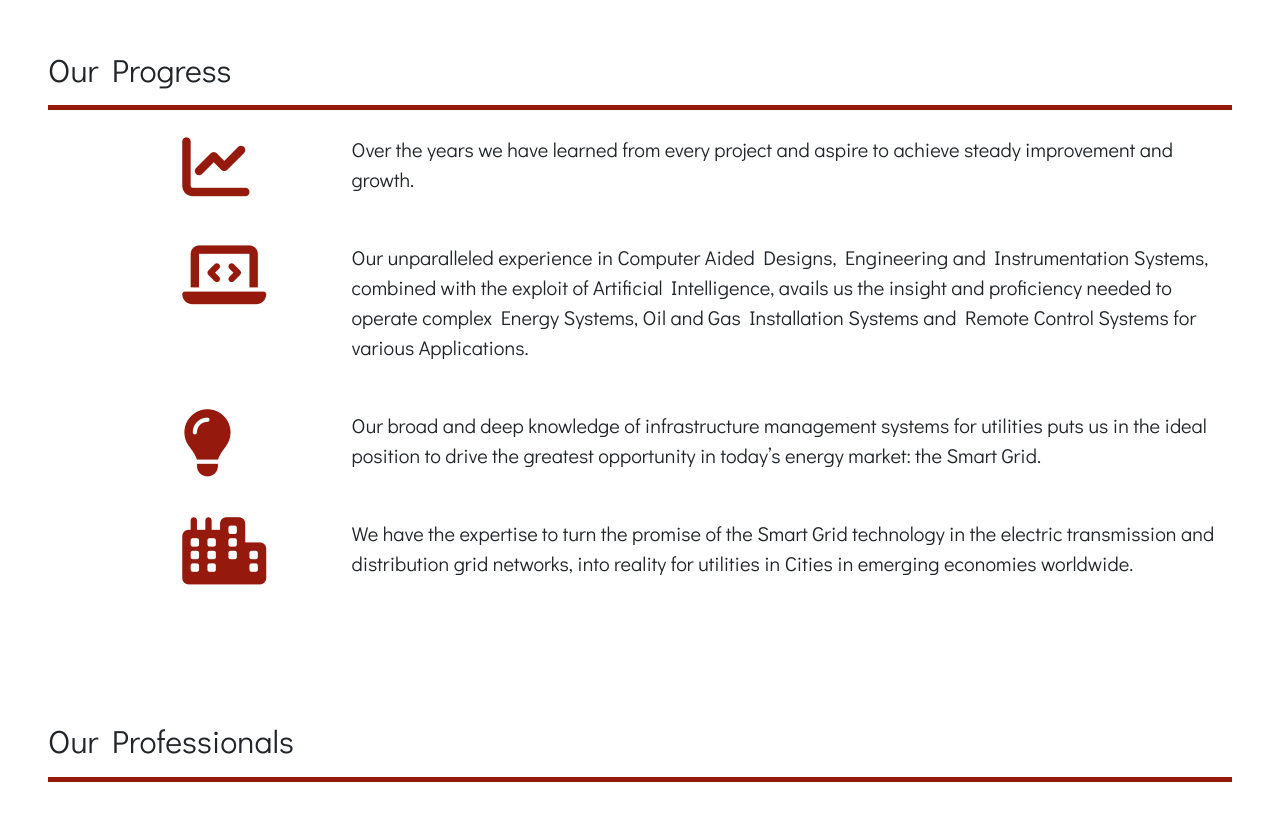
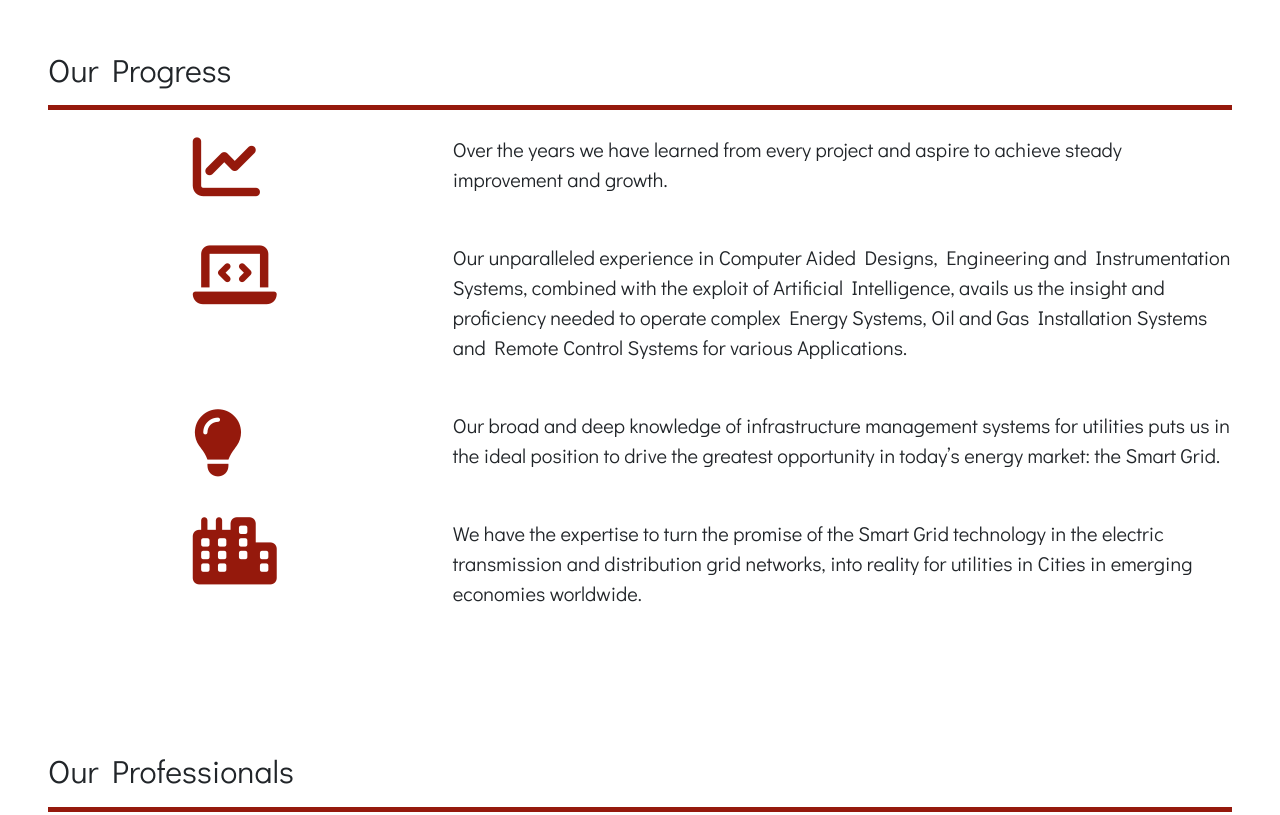
Before and after one commit to Jo-IE/SEO-website, a website: page about.html in a window 1280 px wide. Shown: the part 1640-2455 px from the top of the page. Drawn offline with Linux system fonts and the light colour scheme.

Commit message:
edit bootstrap styles

```diff
--- a/about.html
+++ b/about.html
@@ -37,14 +37,16 @@
         </button>
         <div class="collapse navbar-collapse" id="navbarResponsive">
           <ul class="navbar-nav ml-auto">
-            <li class="nav-item active">
+            <li class="nav-item ">
               <a class="nav-link" href="./index.html"
                 >Home
+
+              </a>
+            </li>
+            <li class="nav-item active">
+              <a class="nav-link" href="#">About
                 <span class="sr-only">(current)</span>
               </a>
-            </li>
-            <li class="nav-item">
-              <a class="nav-link" href="#">About</a>
             </li>
             <li class="nav-item">
               <a class="nav-link" href="./services.html">Services</a>
@@ -182,20 +184,20 @@
     <section class="py-5 px-5">
       <h2 class="font-weight-light py-3 about-title">Our Progress</h2>
       <div class="row py-3">
-        <span class="col-1 px-5 mx-auto"
+        <span class="col-1 px-2 mx-auto d-none d-sm-block"
           ><i class="fa fa-3x fa-chart-line text-red"></i
         ></span>
-        <p class="col-9 lead ">
+        <p class="col-8 lead">
           Over the years we have learned from every project and aspire to
           achieve steady improvement and growth.
         </p>
       </div>
 
       <div class="row py-3">
-        <span class="col-1 px-5 mx-auto"
+        <span class="col-1 px-2 mx-auto d-none d-sm-block"
           ><i class="fa fa-3x fa-laptop-code text-red"></i
         ></span>
-        <p class="col-9 lead">
+        <p class="col-8 lead">
           Our unparalleled experience in Computer Aided Designs, Engineering and
           Instrumentation Systems, combined with the exploit of Artificial
           Intelligence, avails us the insight and proficiency needed to operate
@@ -205,10 +207,10 @@
       </div>
 
       <div class="row py-3">
-        <span class="col-1 px-5 mx-auto"
+        <span class="col-1 px-2 mx-auto d-none d-sm-block"
           ><i class="fa fa-3x fa-lightbulb text-red"></i
         ></span>
-        <p class="col-9 lead">
+        <p class="col-8 lead ">
           Our broad and deep knowledge of infrastructure management systems for
           utilities puts us in the ideal position to drive the greatest
           opportunity in today’s energy market: the Smart Grid.
@@ -217,10 +219,10 @@
 
 
       <div class="row py-3">
-        <span class="col-1 px-5 mx-auto"
+        <span class="col-1 px-2 mx-auto d-none d-sm-block"
           ><i class="fa fa-3x fa-city text-red"></i
         ></span>
-        <p class="col-9 lead">
+        <p class="col-8 lead ">
         We have the expertise to turn the promise of the Smart Grid technology
         in the electric transmission and distribution grid networks, into
         reality for utilities in Cities in emerging economies worldwide.
```
Also changed, not shown: contact.html (+7 -7 lines), index.html (+1 -1 lines), services.html (+7 -7 lines).
